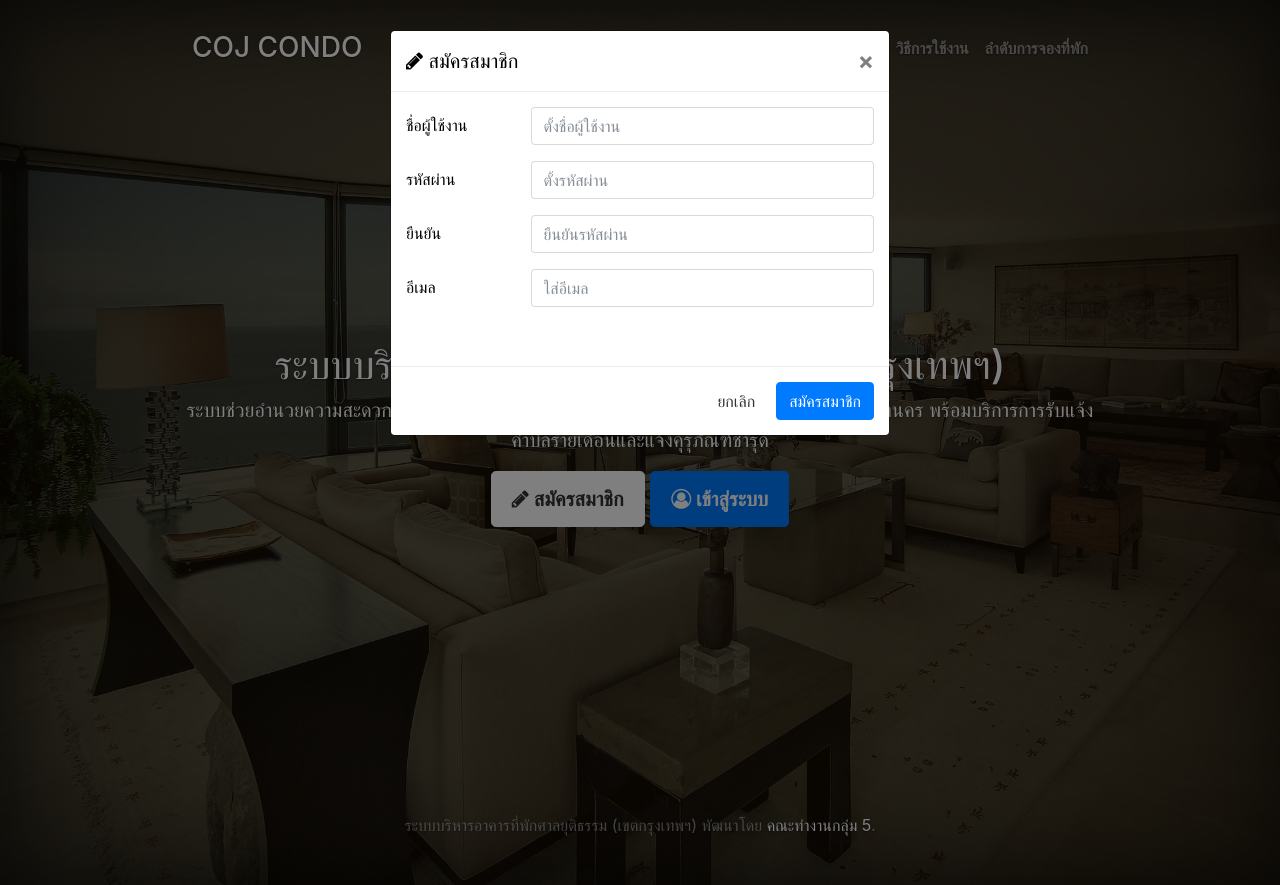
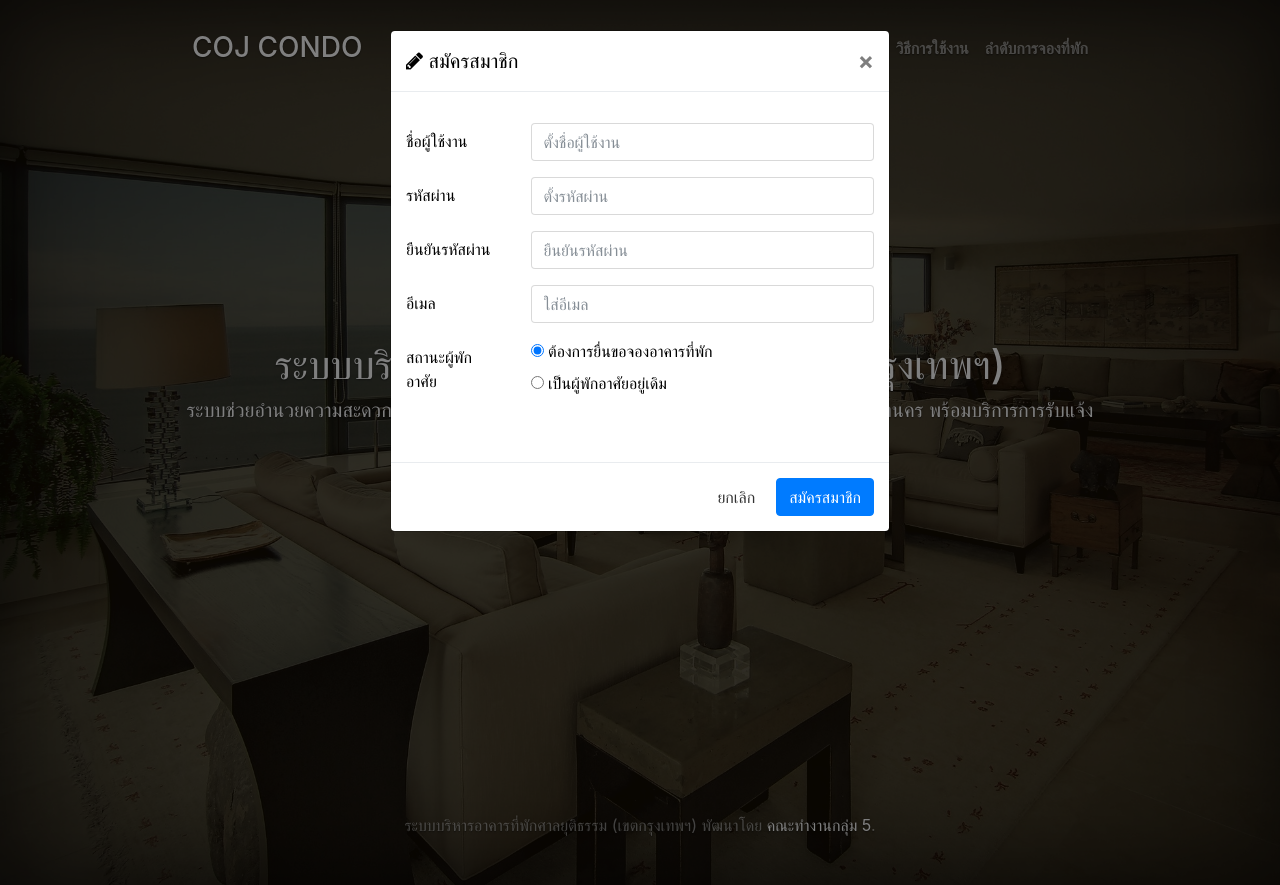
Before and after one commit to adaydesign/cojcd101, a PHP site: page /heroku_733e7485a90f5eb/ in a window 1280 px wide, after a click on "สมัครสมาชิก". Run offline with PHP 8.4, Linux system fonts and the light colour scheme; some libraries are stand-ins or nearby versions.

Commit message:
register action (50%)

```diff
--- a/index.html
+++ b/index.php
@@ -18,6 +18,7 @@
     <link href="assets/fonts/font-awesome-4.7.0/css/font-awesome.min.css" rel="stylesheet">
 
     <script src='https://www.google.com/recaptcha/api.js'></script>
+
   </head>
 
   <body>
@@ -63,55 +64,89 @@
                     <span aria-hidden="true">&times;</span>
                   </button>
                 </div>
+                <form id="form_register">
                   <div class="modal-body">
-                  <form id="form_register">
+
+                    <!-- alert -->
+                    <div class="form-group row">
+                      <div class="col" id="alert_reg" style="display:none;">
+                        <!--<div class="alert alert-primary" role="alert">
+                          This is a primary alert—check it out!
+                        </div>-->
+                      </div>
+                    </div>
+
                     <!-- username -->
                     <div class="form-group row">
                       <label for="input_username" class="col-sm-3 col-form-label">ชื่อผู้ใช้งาน</label>
                       <div class="col-sm-9">
-                        <input type="text" class="form-control" name="input_username" id="input_username" placeholder="ตั้งชื่อผู้ใช้งาน">
+                        <input type="text" class="form-control" name="input_username" id="input_username" maxlength="40" placeholder="ตั้งชื่อผู้ใช้งาน" required>
                       </div>
                     </div>
+
                     <!-- password -->
                     <div class="form-group row">
                       <label for="input_password1" class="col-sm-3 col-form-label">รหัสผ่าน</label>
                       <div class="col-sm-9">
-                        <input type="text" class="form-control" name="input_password1" id="input_password1" placeholder="ตั้งรหัสผ่าน">
+                        <input type="password" class="form-control" name="input_password1" id="input_password1" maxlength="40" placeholder="ตั้งรหัสผ่าน" required>
                       </div>
                     </div>
-                    <!-- password -->
+
+                    <!-- confirm password -->
                     <div class="form-group row">
-                      <label for="input_password2" class="col-sm-3 col-form-label">ยืนยัน</label>
+                      <label for="input_password2" class="col-sm-3 col-form-label">ยืนยันรหัสผ่าน</label>
                       <div class="col-sm-9">
-                        <input type="text" class="form-control" name="input_password2" id="input_password2" placeholder="ยืนยันรหัสผ่าน">
+                        <input type="password" class="form-control" name="input_password2" id="input_password2" maxlength="40" placeholder="ยืนยันรหัสผ่าน" required>
                       </div>
                     </div>
+
                     <!-- email -->
                     <div class="form-group row">
                       <label for="input_email" class="col-sm-3 col-form-label">อีเมล</label>
                       <div class="col-sm-9">
-                        <input type="email" class="form-control" name="input_email" id="input_email" placeholder="ใส่อีเมล">
+                        <input type="email" class="form-control" name="input_email" id="input_email" maxlength="50" placeholder="ใส่อีเมล" required>
                       </div>
                     </div>
 
+                    <!-- Resident Status -->
+                    <div class="form-group row">
+                      <label class="col-sm-3 col-form-label">สถานะผู้พักอาศัย</label>
+                      <div class="col-sm-9">
+                          <div class="form-check">
+                              <label class="form-check-label">
+                                <input class="form-check-input" type="radio" name="input_role" value="0" checked>
+                                ต้องการยื่นขอจองอาคารที่พัก
+                              </label>
+                            </div>
+                            <div class="form-check">
+                              <label class="form-check-label">
+                                <input class="form-check-input" type="radio" name="input_role" value="1">
+                                เป็นผู้พักอาศัยอยู่เดิม
+                              </label>
+                            </div>
+                      </div>
+                    </div>
+
+                    <!-- CAPTCHA -->
                     <div class="form-group row">
                       <label for="recp" class="col-sm-3 col-form-label"></label>
                       <div class="col-sm-9">
+                        <!-- Google ReCaptcha Here -->
                         <div class="g-recaptcha" data-sitekey="6LdpTy8UAAAAALTweF0e2veaXUC3N8imx3zAr2Ru"></div>
                       </div>
                     </div>
-                  </form>
                   </div>
                   <div class="modal-footer">
                     <button type="button" class="btn btn-secondary" data-dismiss="modal">ยกเลิก</button>
-                  <button type="button" class="btn btn-primary">สมัครสมาชิก</button>
+                    <button type="submit" id="submit_register" class="btn btn-primary">สมัครสมาชิก</button>
                   </div>
+                </form>
               </div>
             </div>
           </div>
           <!-- End Modal : Register -->
 
-          <!-- Modal : Register -->
+          <!-- Modal : Login -->
           <div class="modal fade" id="login_modal" tabindex="-1" role="dialog" aria-labelledby="login_modal_label" aria-hidden="true">
             <div class="modal-dialog" role="document">
               <div class="modal-content" style="color:#000;text-shadow:none;text-align: left;">
@@ -146,7 +181,7 @@
               </div>
             </div>
           </div>
-          <!-- End Modal : Register -->
+          <!-- End Modal : Login -->
 
         </div>
       </div>
@@ -161,7 +196,64 @@
     <script src="lib/backstretch/jquery.backstretch.js"></script>
 
     <script>
+      $(function(){
+
+        // backstretch
         $.backstretch("assets/images/bg101.jpg");
+
+        // form register submit
+        $("#form_register").submit(function(event){
+          // Stop form from submitting normally
+          event.preventDefault();
+
+          var url_link = "action/act_register.php";
+          var values   = $(this).serialize();
+
+          $.ajax({
+              url : url_link,
+              type: "POST",
+              data: values,
+              success: function(response){
+                  //console.log(response);
+                  var obj = JSON.parse(response);
+
+                  console.log(obj.result);
+
+                  var alert_color = "alert-warning";
+                  if(obj.result==false){
+                    // if false, reset current recaptcha widget_id
+                    // https://developers.google.com/recaptcha/docs/display
+                    grecaptcha.reset();
+                  }else{
+                    // success
+                    alert_color = "alert-success";
+
+                    // reset form, recaptcha
+                    $("#form_register")[0].reset();
+                    grecaptcha.reset();
+                    //
+                    window.setTimeout(function() {
+                      $("#alert_reg").fadeTo(500, 0).slideUp(500, function(){
+                          $(this).remove();
+                          $("#register_modal").modal('hide');
+                      });
+                    }, 3000);
+                  }
+
+                  var msg = "<div class='alert "+alert_color+"' role='alert'>"+obj.message+"</div>";
+                  $("#alert_reg").html(msg);
+                  $("#alert_reg").show();
+
+              },
+              error: function(jqXHR, textStatus, errorThrown){
+                  console.log(textStatus, errorThrown);
+              }
+          });
+
+    });
+
+      });
+
     </script>
 
   </body>
```
Also changed, not shown: action/act_register.php (added, +46 -0 lines). Lines whose indentation alone changed are shown as unchanged.
